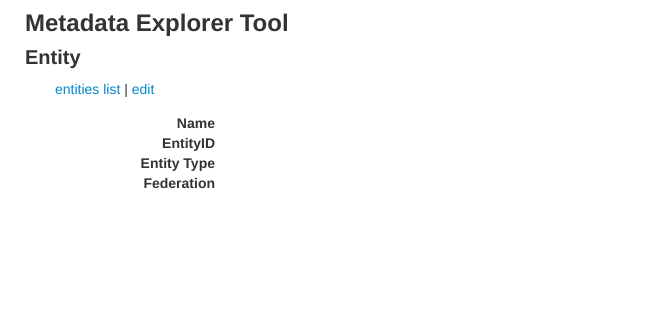
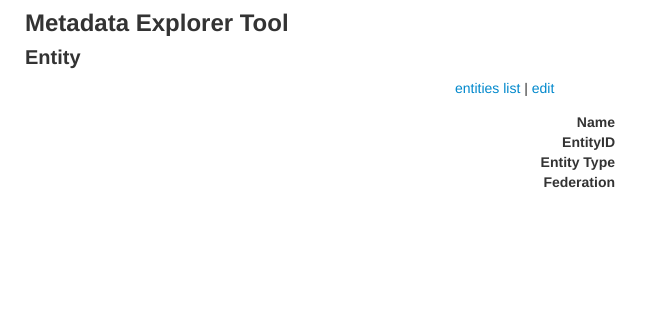
Before and after one commit to Yaco-Sistemas/met, a Django app: template met/metadataparser/templates/metadataparser/entity_view.html in a window 1280 px wide. Shown: the top 328 px of the page, without its empty margins (0-652 px from the left). Run offline with Django 3.2, Linux system fonts and the light colour scheme; the template is opened without the code that fills it, so the values that code supplies are empty; some libraries are stand-ins or nearby versions.

Commit message:
Fix content with to nootstrap span8

```diff
--- a/met/templates/base.html
+++ b/met/templates/base.html
@@ -39,15 +39,18 @@
 
       <div class="row">
         <sidebar class="span4">
-        {% block sidebar %}
-        {% endblock %}
+          {% block sidebar %}
+          {% endblock %}
         </sidebar>
-        <section class="span12">
+        <section class="span8">
           {% block content %}
           {% endblock %}
         </section>
      </div>
     </div>
+
+    <footer>
+    </footer>
     <script src="{{ STATIC_URL }}js/jquery-1.8.1.min.js"></script>
     <script src="{{ STATIC_URL }}js/bootstrap.js"></script>
   </body>
```
Also changed, not shown: met/metadataparser/templates/metadataparser/base_metadataparser.html (line endings or trailing spaces).
